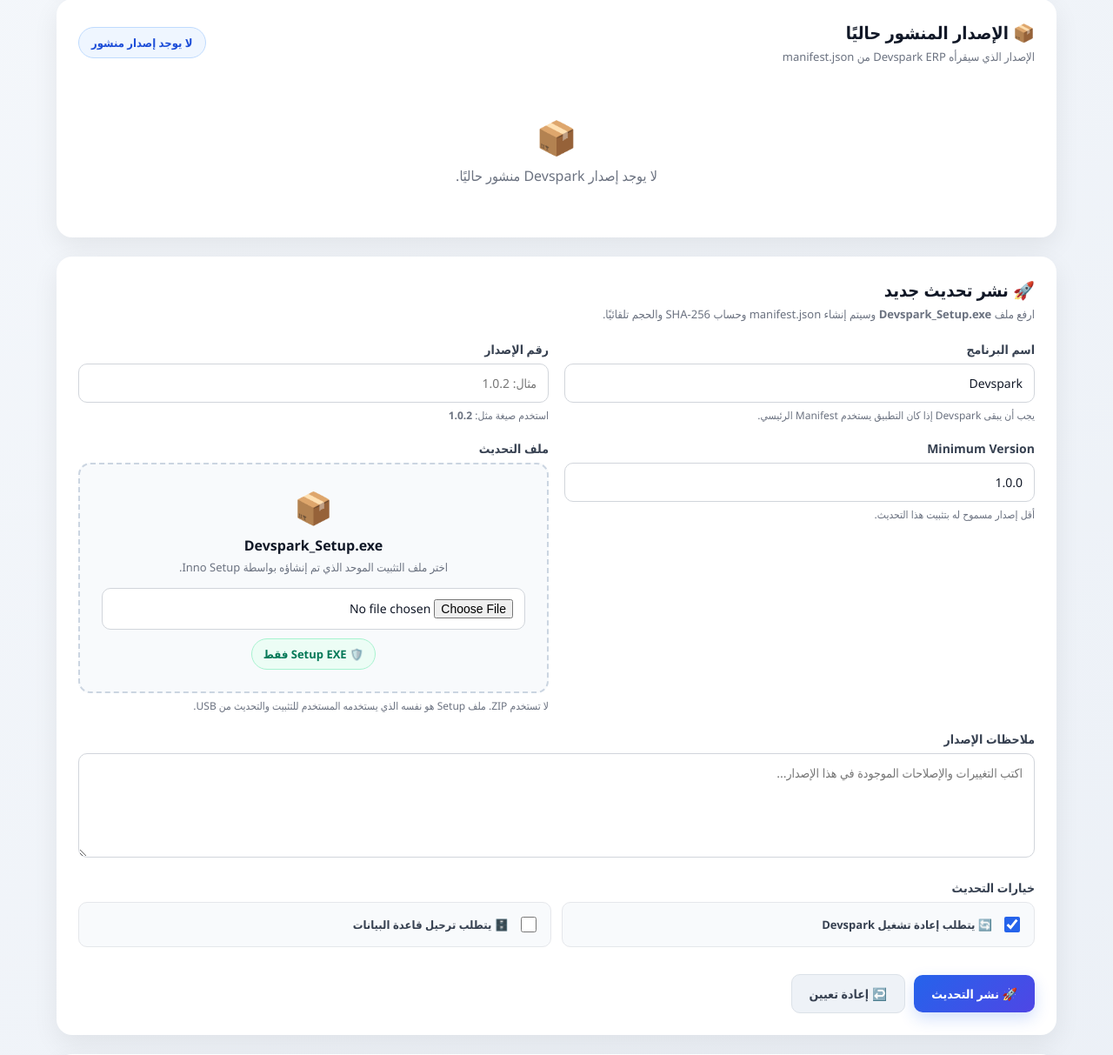
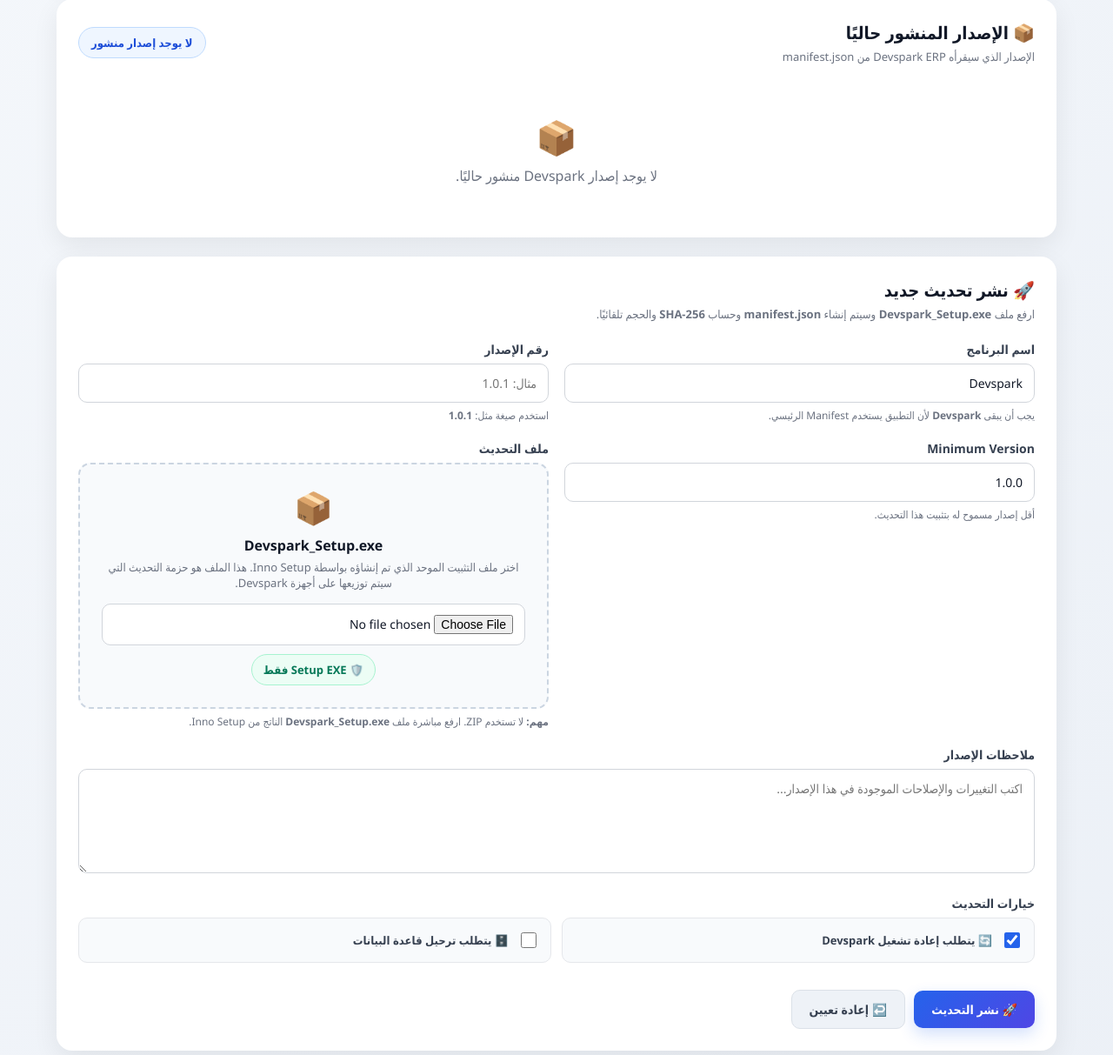
Before and after one commit to engalidev/uplowd, a Flask app: page / in a window 1280 px wide. Shown: the part 161-1374 px from the top of the page at 87% size. Run offline with Flask 3, Linux system fonts and the light colour scheme.

Commit message:
Update index.html
Signed-off-by: engalidev <126967618+engalidev@users.noreply.github.com>

```diff
--- a/templates/index.html
+++ b/templates/index.html
@@ -2,7 +2,6 @@
 <html lang="ar" dir="rtl">
 
 <head>
-
     <meta charset="UTF-8">
 
     <meta name="viewport"
@@ -27,7 +26,6 @@
         }
 
         body {
-
             margin: 0;
             padding: 0;
 
@@ -50,7 +48,6 @@
         }
 
         .container {
-
             width: min(
                 1150px,
                 94%
@@ -66,7 +63,6 @@
            ===================================================== */
 
         .header {
-
             background: #ffffff;
 
             border-radius: 18px;
@@ -92,7 +88,6 @@
         }
 
         .header-title {
-
             display: flex;
 
             align-items: center;
@@ -101,7 +96,6 @@
         }
 
         .logo {
-
             width: 58px;
             height: 58px;
 
@@ -131,7 +125,6 @@
         }
 
         h1 {
-
             margin: 0;
 
             font-size: 25px;
@@ -140,7 +133,6 @@
         }
 
         .subtitle {
-
             margin-top: 5px;
 
             color: #6b7280;
@@ -149,7 +141,6 @@
         }
 
         .status {
-
             padding:
                 9px 15px;
 
@@ -173,12 +164,10 @@
            ===================================================== */
 
         .flash-container {
-
             margin-bottom: 20px;
         }
 
         .flash {
-
             background: #ffffff;
 
             border-radius: 12px;
@@ -204,7 +193,6 @@
            ===================================================== */
 
         .card {
-
             background: #ffffff;
 
             border-radius: 18px;
@@ -219,7 +207,6 @@
         }
 
         .card-header {
-
             display: flex;
 
             align-items: center;
@@ -234,7 +221,6 @@
         }
 
         .card-title {
-
             margin: 0;
 
             font-size: 20px;
@@ -245,7 +231,6 @@
         }
 
         .card-description {
-
             color: #6b7280;
 
             font-size: 13px;
@@ -259,7 +244,6 @@
            ===================================================== */
 
         .current-version {
-
             display: inline-flex;
 
             align-items: center;
@@ -289,7 +273,6 @@
            ===================================================== */
 
         .manifest-box {
-
             background: #f8fafc;
 
             border:
@@ -303,7 +286,6 @@
         }
 
         .manifest-grid {
-
             display: grid;
 
             grid-template-columns:
@@ -316,7 +298,6 @@
         }
 
         .info-item {
-
             background: #ffffff;
 
             border:
@@ -328,7 +309,6 @@
         }
 
         .info-label {
-
             display: block;
 
             color: #6b7280;
@@ -339,7 +319,6 @@
         }
 
         .info-value {
-
             font-size: 14px;
 
             font-weight: 700;
@@ -350,7 +329,6 @@
         }
 
         .mono {
-
             font-family:
                 Consolas,
                 "Courier New",
@@ -369,7 +347,6 @@
            ===================================================== */
 
         .form-grid {
-
             display: grid;
 
             grid-template-columns:
@@ -382,18 +359,15 @@
         }
 
         .form-group {
-
             margin-bottom: 2px;
         }
 
         .form-group.full {
-
             grid-column:
                 1 / -1;
         }
 
         label {
-
             display: block;
 
             margin-bottom: 7px;
@@ -454,14 +428,12 @@
         }
 
         textarea {
-
             min-height: 120px;
 
             resize: vertical;
         }
 
         .hint {
-
             color: #6b7280;
 
             font-size: 12px;
@@ -1111,9 +1083,7 @@
             {% else %}
 
                 <div class="current-version">
-
                     لا يوجد إصدار منشور
-
                 </div>
 
             {% endif %}
@@ -1140,7 +1110,7 @@
 
                             {{ manifest.get(
                                 "product",
-                                "Devspark ERP"
+                                "Devspark"
                             ) }}
 
                         </span>
@@ -1202,7 +1172,7 @@
                                 "fileName",
                                 manifest.get(
                                     "package",
-                                    "-"
+                                    "Devspark_Setup.exe"
                                 )
                             ) }}
 
@@ -1216,7 +1186,7 @@
                     <div class="info-item">
 
                         <span class="info-label">
-                            حجم Setup
+                            حجم ملف التحديث
                         </span>
 
                         <span class="info-value">
@@ -1372,8 +1342,8 @@
 
                             <div class="info-value"
                                  style="
-                                     white-space:pre-wrap;
-                                     font-weight:500;
+                                    white-space:pre-wrap;
+                                    font-weight:500;
                                  ">
 
                                 {{ manifest.get(
@@ -1464,7 +1434,11 @@
 
                     ارفع ملف
                     <strong>Devspark_Setup.exe</strong>
-                    وسيتم إنشاء manifest.json وحساب SHA-256 والحجم تلقائيًا.
+                    وسيتم إنشاء
+                    <strong>manifest.json</strong>
+                    وحساب
+                    <strong>SHA-256</strong>
+                    والحجم تلقائيًا.
 
                 </div>
 
@@ -1507,8 +1481,9 @@
 
                     <div class="hint">
 
-                        يجب أن يبقى Devspark إذا كان التطبيق يستخدم
-                        Manifest الرئيسي.
+                        يجب أن يبقى
+                        <strong>Devspark</strong>
+                        لأن التطبيق يستخدم Manifest الرئيسي.
 
                     </div>
 
@@ -1531,7 +1506,7 @@
                         type="text"
                         id="version"
                         name="version"
-                        placeholder="مثال: 1.0.2"
+                        placeholder="مثال: 1.0.1"
                         required
                         autocomplete="off"
                     >
@@ -1539,7 +1514,7 @@
                     <div class="hint">
 
                         استخدم صيغة مثل:
-                        <strong>1.0.2</strong>
+                        <strong>1.0.1</strong>
 
                     </div>
 
@@ -1595,14 +1570,13 @@
                         </div>
 
                         <div class="upload-title">
-
                             Devspark_Setup.exe
-
                         </div>
 
                         <div class="upload-description">
 
                             اختر ملف التثبيت الموحد الذي تم إنشاؤه بواسطة Inno Setup.
+                            هذا الملف هو حزمة التحديث التي سيتم توزيعها على أجهزة Devspark.
 
                         </div>
 
@@ -1610,7 +1584,7 @@
                             type="file"
                             id="update_file"
                             name="update_file"
-                            accept=".exe"
+                            accept=".exe,application/vnd.microsoft.portable-executable"
                             required
                         >
 
@@ -1624,8 +1598,11 @@
 
                     <div class="hint">
 
+                        <strong>مهم:</strong>
                         لا تستخدم ZIP.
-                        ملف Setup هو نفسه الذي يستخدمه المستخدم للتثبيت والتحديث من USB.
+                        ارفع مباشرة ملف
+                        <strong>Devspark_Setup.exe</strong>
+                        الناتج من Inno Setup.
 
                     </div>
 
@@ -1749,9 +1726,7 @@
             <div>
 
                 <h2 class="card-title">
-
                     📤 رفع ملف عادي
-
                 </h2>
 
                 <div class="card-description">
@@ -1845,9 +1820,7 @@
             <div>
 
                 <h2 class="card-title">
-
                     📁 الملفات المرفوعة
-
                 </h2>
 
                 <div class="card-description">
@@ -1994,9 +1967,7 @@
             <div>
 
                 <h2 class="card-title">
-
                     🔗 روابط خدمة التحديث
-
                 </h2>
 
                 <div class="card-description">
@@ -2172,17 +2143,47 @@
                 "submit",
                 function (event) {
 
+
                     // -----------------------------------------
                     // Version
                     // -----------------------------------------
 
-                    if (
-                        !versionInput ||
-                        !versionInput.value.trim()
-                    ) {
+                    const version =
+                        versionInput
+                            ? versionInput.value.trim()
+                            : "";
+
+
+                    if (!version) {
 
                         alert(
                             "يرجى إدخال رقم الإصدار."
+                        );
+
+                        event.preventDefault();
+
+                        return;
+                    }
+
+
+                    // -----------------------------------------
+                    // Version Format
+                    // -----------------------------------------
+
+                    const versionPattern =
+                        /^\d+\.\d+\.\d+(?:\.\d+)?$/;
+
+
+                    if (
+                        !versionPattern.test(
+                            version
+                        )
+                    ) {
+
+                        alert(
+                            "صيغة رقم الإصدار غير صحيحة.\n\n" +
+                            "استخدم صيغة مثل:\n" +
+                            "1.0.1"
                         );
 
                         event.preventDefault();
@@ -2219,15 +2220,37 @@
                     // EXE only
                     // -----------------------------------------
 
+                    const fileName =
+                        file.name.toLowerCase();
+
+
                     if (
-                        !file.name
-                            .toLowerCase()
-                            .endsWith(".exe")
+                        !fileName.endsWith(".exe")
                     ) {
 
                         alert(
                             "ملف التحديث يجب أن يكون EXE فقط.\n\n" +
-                            "اختر Devspark_Setup.exe."
+                            "اختر ملف Devspark_Setup.exe."
+                        );
+
+                        event.preventDefault();
+
+                        return;
+                    }
+
+
+                    // -----------------------------------------
+                    // ZIP protection
+                    // -----------------------------------------
+
+                    if (
+                        fileName.endsWith(".zip")
+                    ) {
+
+                        alert(
+                            "لا يمكن رفع ZIP هنا.\n\n" +
+                            "ملف التحديث المطلوب هو:\n" +
+                            "Devspark_Setup.exe"
                         );
 
                         event.preventDefault();
@@ -2241,7 +2264,7 @@
                     // -----------------------------------------
 
                     if (
-                        file.name.toLowerCase() !==
+                        fileName !==
                         "devspark_setup.exe"
                     ) {
 
@@ -2255,6 +2278,7 @@
                                 "هل تريد المتابعة؟"
                             );
 
+
                         if (!continueUpload) {
 
                             event.preventDefault();
@@ -2271,11 +2295,19 @@
                     const confirmed =
                         confirm(
                             "هل تريد نشر الإصدار " +
-                            versionInput.value.trim() +
+                            version +
                             "؟\n\n" +
+
                             "سيتم نشر:\n" +
+
                             "Devspark_Setup.exe\n\n" +
-                            "وسيتم إنشاء SHA-256 وManifest تلقائيًا."
+
+                            "وسيتم إنشاء:\n" +
+                            "• SHA-256\n" +
+                            "• حجم الملف\n" +
+                            "• manifest.json\n\n" +
+
+                            "هل تريد المتابعة؟"
                         );
 
 
@@ -2340,6 +2372,16 @@
                             );
 
                         }
+                        else {
+
+                            alert(
+                                "الملف المحدد ليس ملف EXE.\n\n" +
+                                "يرجى اختيار Devspark_Setup.exe."
+                            );
+
+                            fileInput.value = "";
+
+                        }
 
                     }
                 );
@@ -2351,6 +2393,7 @@
 
 </script>
 
+
 </body>
 
 </html>
```
